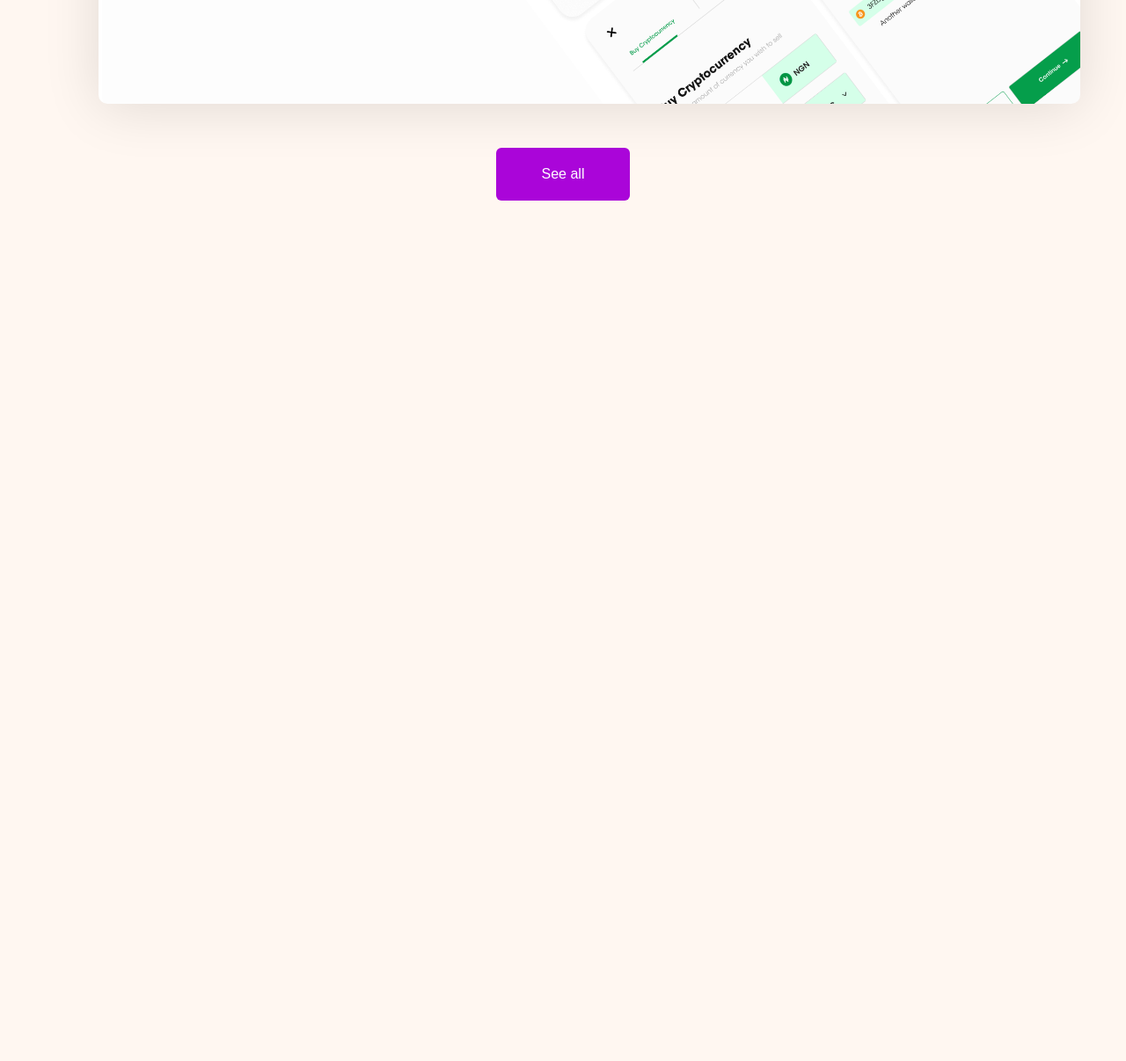
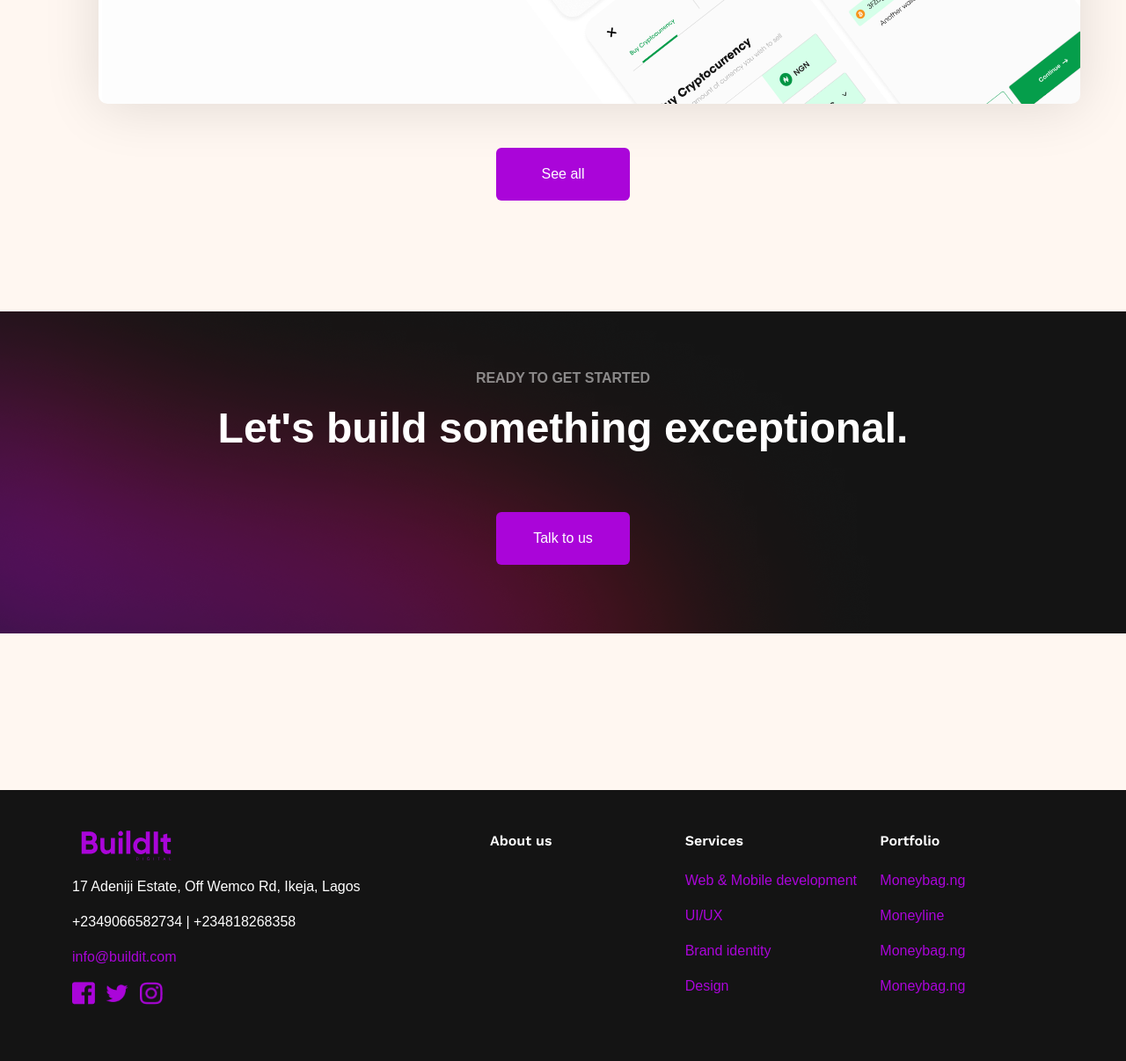
Before and after one commit to JamesChima/Buildit, a plain HTML site: page index.html in a window 1280 px wide. Shown: the part 4519-5725 px from the top of the page at 88% size. Before the commit the page ends 4777 px from the top, so only its background shows below. Drawn offline with nearby package versions, Linux system fonts and the light colour scheme.

Commit message:
updated recent changes

```diff
--- a/index.html
+++ b/index.html
@@ -190,14 +190,69 @@
                 </div>
             </div>
             <div>
-                <button type="button" class=" btn cta-button btn-colour"><a href="#">See all</a></button>
+                <button type="button" class=" btn cta-button btn-colour btn-see-all"><a href="#">See all</a></button>
             </div>
         </div>
     </section>
 
+    <section class="contact-us">
+        <div class="container">
+            <div class="how-we-work-heading col-lg-12 col-sm-12 mb-5 text-center text-white-50">
+                <p class="fs-6 fw-bold">READY TO GET STARTED<p>
+                <h5 class="fw-bold text-white">Let's build something exceptional.</h5>
+            </div>
+            <div>
+                <button type="button" class=" btn cta-button btn-colour"><a href="#">Talk to us</a></button>
+            </div>
+        </div>
+    </section>
+    <footer class="footer pt-4 pb-5 footer-contents">
+        <div class="container">
+            <div class="row">
+                <div class="col-md-5 mx-auto mt-3 footer-section text-white ">
+                    <p><img src="/assets/buildit-logo-2.svg" alt="buildit-logo" width="125px" height="41.5px"></p>
+                    <p>17 Adeniji Estate, Off Wemco Rd, Ikeja, Lagos</p>
+                    <p>+2349066582734 | +234818268358</p>
+                    <p class="font-worksans"><a href= "mailto:info@buildit.com">info@buildit.com</a></p>
+                    <ul class="list-inline">
+                        <li class="list-inline-item mr-4">
+                            <a href="#" target="_blank"> <img src="assets/facebook-square.png" alt="facebook-image" width="25.88px"></a>
+                        </li>
+                        <li class="list-inline-item mr-4">
+                            <a href="#" target="_blank"><img src="assets/twitter.png" alt="Twitter-icon" width="25.88px"></a>
+                        </li>
 
+                        <li class="list-inline-item">
+                            <a href="#" target="_blank"> <img src="assets/instagram.png" alt="Instagram-icon" width="25.88px"></a>
+                        </li>
+                    </ul>
+                </div>
+
+                <div class="col-md mt-4 font-worksans">
+                    <h6 class="mb-4 text-white">About us</h6>
+                </div>
+
+                <div class="col-md mt-4 font-worksans">
+                    <h6 class="mb-4 text-white">Services</h6>
+                    <p>Web & Mobile development</p>
+                    <p>UI/UX</p>
+                    <p>Brand identity</p>
+                    <p>Design</p>
+                </div>
+
+                <div class="col-md mt-4 text-white font-worksans">
+                    <h6 class="mb-4 text-white">Portfolio</h6>
+                    <p> <a href="#">Moneybag.ng</a></p>
+                    <p> <a href="#">Moneyline</a></p>
+                    <p> <a href="#">Moneybag.ng</a></p>
+                    <p> <a href="#">Moneybag.ng</a></p>
+                </div>
+            </div>
+        </div>
+    </footer>
     <script src="https://cdn.jsdelivr.net/npm/bootstrap@5.2.2/dist/js/bootstrap.bundle.min.js" integrity="sha384-OERcA2EqjJCMA+/3y+gxIOqMEjwtxJY7qPCqsdltbNJuaOe923+mo//f6V8Qbsw3" crossorigin="anonymous"></script>
     <script src="https://cdn.jsdelivr.net/npm/@popperjs/core@2.11.6/dist/umd/popper.min.js" integrity="sha384-oBqDVmMz9ATKxIep9tiCxS/Z9fNfEXiDAYTujMAeBAsjFuCZSmKbSSUnQlmh/jp3" crossorigin="anonymous"></script>
     <script src="https://cdn.jsdelivr.net/npm/bootstrap@5.2.2/dist/js/bootstrap.min.js" integrity="sha384-IDwe1+LCz02ROU9k972gdyvl+AESN10+x7tBKgc9I5HFtuNz0wWnPclzo6p9vxnk" crossorigin="anonymous"></script>
 </body>
+
 </html>
--- a/styles.css
+++ b/styles.css
@@ -1,3 +1,4 @@
+@import url('https://fonts.googleapis.com/css2?family=Work+Sans:wght@600&display=swap');
 @font-face {
     font-family: 'gilroy';
     src:local("...\buildit\font\gilroy");
@@ -258,6 +259,36 @@ h1,h2,h3,h4,h5,h6 {
     transform: translate(-50%, -50%);
 }
 
+.contact-us {
+    background-image: url(/assets/contact-us.png);
+    background-repeat: no-repeat;
+    min-height: 60vh;
+}
+
+/* ................Styling for footer section................................ */
+.footer-contents {
+    margin-top: 4rem;
+    background: #141414;
+}
+
+.font-worksans h6 {
+    font-family: 'Work Sans', sans-serif;
+}
+
+.font-worksans p {
+    color: #AA05D9;
+}
+
+.font-worksans a {
+    text-decoration: none;
+    color: #AA05D9;
+}
+
+.font-worksans a:hover {
+    text-decoration: underline;
+    color: #AA05D9;
+}
+
 
 @media only screen and (max-width: 768px) {
     .btn-contactus {
@@ -386,6 +417,31 @@ h1,h2,h3,h4,h5,h6 {
     .portfolio-aeon {
         display: none;
     }
+
+    .cta-button {
+        margin-top: 0rem;
+    }
+
+    .btn-see-all {
+        margin-top: 3rem;
+    }
+
+    .footer-contents {
+        margin-top: 0;
+    }
+
+    .font-worksans {
+        display: none;
+    }
+
+    .contact-us {
+        min-height: 0;
+    }
+
+    .footer-section {
+        text-align: center;
+    }
+
 }
 
 @media only screen and (min-width: 280px) and (max-width: 1023px) {
```
Also changed, not shown: assets/contact-us.png (added), assets/facebook-square.png (added), assets/instagram.png (added), assets/twitter.png (added).
